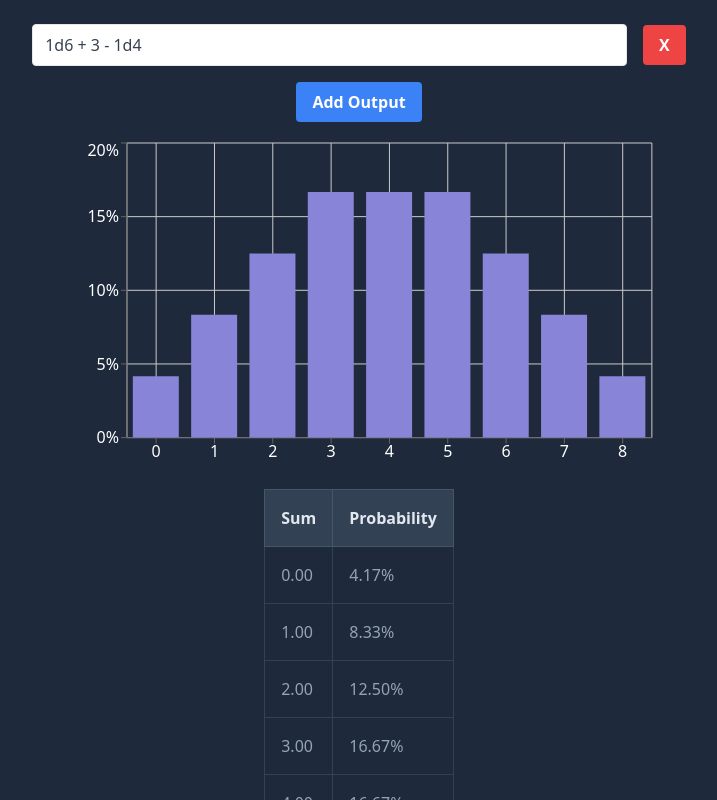
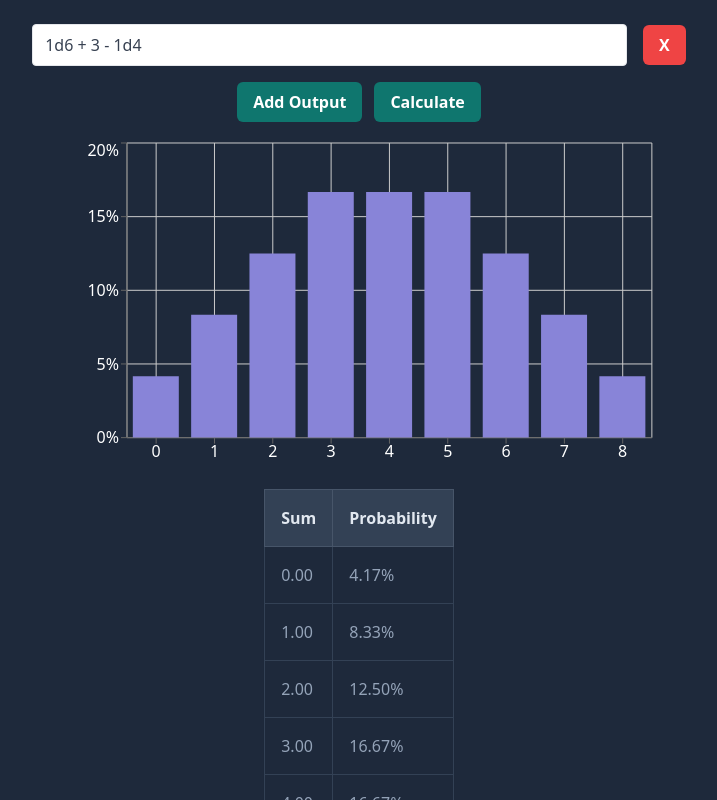
Before and after one commit to simonlary/somedice, a React (Vite) app: page / in a window 1280 px wide. Shown: the top 800 px of the page, without its empty margins (281-998 px from the left). Built offline with nearby package versions, Linux system fonts and the light colour scheme.

Commit message:
Create generic `Button` component.

```diff
--- a/package.json
+++ b/package.json
@@ -16,6 +16,7 @@
 		"lint:prettier:fix": "prettier --write ."
 	},
 	"dependencies": {
+		"clsx": "^2.1.1",
 		"mathjs": "^12.4.2",
 		"react": "^18.3.1",
 		"react-dom": "^18.3.1",
--- a/src/components/App.tsx
+++ b/src/components/App.tsx
@@ -1,3 +1,4 @@
+import Button from "./Button";
 import ExpressionInput from "./ExpressionInput";
 import Visualizer from "./Visualizer";
 import { useState } from "react";
@@ -27,14 +28,19 @@ export default function App() {
 				{expressions.map((expression, index) => (
 					<div key={index} className="flex size-full items-center justify-center gap-4">
 						<ExpressionInput expression={expression} onExpressionChanged={(newExpression) => onExpressionChanged(newExpression, index)} />
-						<button className="rounded bg-red-500 px-4 py-2 font-bold text-white hover:bg-red-700" onClick={() => removeExpression(index)}>
+						<Button variant="danger" onClick={() => removeExpression(index)}>
 							X
-						</button>
+						</Button>
 					</div>
 				))}
-				<button className="rounded bg-blue-500 px-4 py-2 font-bold text-white hover:bg-blue-700" onClick={() => createExpression()}>
-					Add Output
-				</button>
+				<div className="flex gap-3">
+					<Button variant="primary" onClick={() => createExpression()}>
+						Add Output
+					</Button>
+					<Button variant="primary" onClick={() => createExpression()}>
+						Calculate
+					</Button>
+				</div>
 				<Visualizer expression={expressions[0]} />
 			</main>
 		</>
--- /dev/null
+++ b/src/components/Button.tsx
@@ -0,0 +1,14 @@
+import { clsx } from "clsx";
+
+const variants = {
+	primary: "bg-teal-700 hover:bg-teal-600 active:bg-teal-800",
+	danger: "bg-red-500 hover:bg-red-700 active:bg-red-800",
+};
+
+export default function Button({ className, variant, ...rest }: Props) {
+	return <button className={clsx("rounded-md px-4 py-2 font-semibold text-white", variants[variant], className)} {...rest} />;
+}
+
+interface Props extends React.ButtonHTMLAttributes<HTMLButtonElement> {
+	variant: keyof typeof variants;
+}
```
Also changed, not shown: 1 other file (tests, documents, lock files or other folders).
